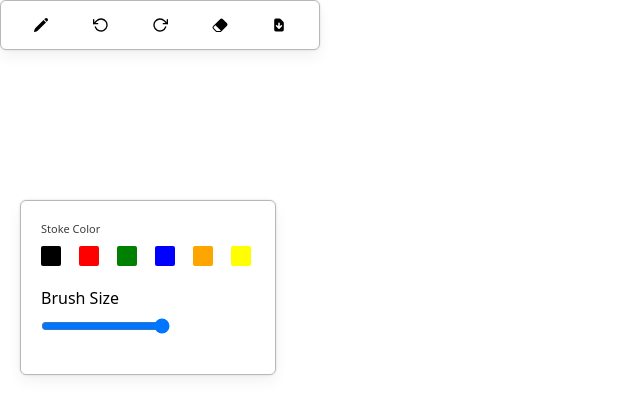
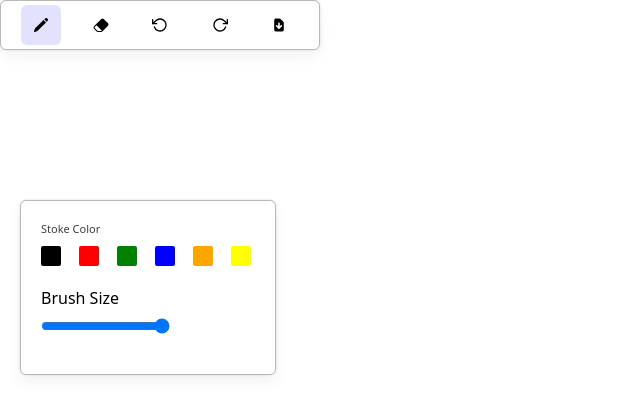
Before and after one commit to prashant136/sketch-book, a Next.js app: page / in a window 1280 px wide. Shown: the top 416 px of the page, without its empty margins (0-640 px from the left). Built offline with nearby package versions, Linux system fonts and the light colour scheme.

Commit message:
redux toolkit setup

```diff
--- a/src/components/Board/index.js
+++ b/src/components/Board/index.js
@@ -4,15 +4,13 @@ import "./index.module.css";
 export default function Board() {
     const canvasRef = useRef(null);
 
-    console.log(canvasRef);
     useEffect(() => {
-        if (!canvasRef.current) return
-        const canvas = canvasRef.current
-        // const context = canvas.getContext('2d')
-console.log('canvas', canvas);
+        if (!canvasRef.current) return;
+        const canvas = canvasRef.current;
+        const context = canvas.getContext("2d");
         // when mounting
-        canvas.width = window.innerWidth
-        canvas.height = window.innerHeight
-    }, [])
+        canvas.width = window.innerWidth;
+        canvas.height = window.innerHeight;
+    }, []);
     return <canvas ref={canvasRef}>Board</canvas>;
 }
--- a/src/components/Menu/index.js
+++ b/src/components/Menu/index.js
@@ -3,14 +3,37 @@ import { HiPencil } from "react-icons/hi2";
 import { FiRotateCcw, FiRotateCw } from "react-icons/fi";
 import { BsEraserFill } from "react-icons/bs";
 import { HiDocumentDownload } from "react-icons/hi";
-
 import styles from "./index.module.css";
+import cx from "classnames";
+import { useDispatch, useSelector } from "react-redux";
+import { MENU_ITEMS } from "@/constants";
+import { menuItemClick, actionItemClick } from "@/slice/menuSlice";
 
 export default function Menu() {
+    const dispatch = useDispatch();
+    const activeMenuItem = useSelector((state) => state.menu.activeMenuItem);
+
     return (
         <div className={styles.menuContainer}>
-            <div className={styles.iconWrapper}>
+            <div
+                className={cx(styles.iconWrapper, {
+                    [styles.hover]: activeMenuItem === MENU_ITEMS.PENCIL
+                })}
+                onClick={() => {
+                    dispatch(menuItemClick(MENU_ITEMS.PENCIL));
+                }}
+            >
                 <HiPencil className={styles.icon} />
+            </div>
+            <div
+                className={cx(styles.iconWrapper, {
+                    [styles.hover]: activeMenuItem === MENU_ITEMS.ERASER
+                })}
+                onClick={() => {
+                    dispatch(menuItemClick(MENU_ITEMS.ERASER));
+                }}
+            >
+                <BsEraserFill className={styles.icon} />
             </div>
             <div className={styles.iconWrapper}>
                 <FiRotateCcw className={styles.icon} />
@@ -19,9 +42,6 @@ export default function Menu() {
                 <FiRotateCw className={styles.icon} />
             </div>
             <div className={styles.iconWrapper}>
-                <BsEraserFill className={styles.icon} />
-            </div>
-            <div className={styles.iconWrapper}>
                 <HiDocumentDownload className={styles.icon} />
             </div>
         </div>
--- a/src/components/Menu/index.module.css
+++ b/src/components/Menu/index.module.css
@@ -8,9 +8,8 @@
     .iconWrapper {
         @apply cursor-pointer flex justify-center items-center h-10 w-10 rounded-md;
 
-        &:active,
-        &.hover {
-            background-color: theme('colors.text2');
+        &.hover, &:active {
+            background-color: theme('colors.text2') !important;
         }
     }
 }
--- a/src/components/Toolbox/index.js
+++ b/src/components/Toolbox/index.js
@@ -1,14 +1,22 @@
 import React from "react";
 import styles from "./index.module.css";
-import { COLORS } from "@/constants";
+import { COLORS, MENU_ITEMS } from "@/constants";
+import { useSelector } from "react-redux";
 
 export default function Toolbox() {
+    const menuSelector = useSelector((state) => state.menu);
+
+    const strokeColor = menuSelector.activeMenuItem === MENU_ITEMS.PENCIL;
+    const brushSize =
+        menuSelector.activeMenuItem === MENU_ITEMS.PENCIL || MENU_ITEMS.ERASER;
+
     const updateBrushSize = (e) => {
         console.log(e.target.value);
     };
 
     return (
         <div className={styles.toolBoxContainer}>
+            {strokeColor && (
                 <div className={styles.toolItem}>
                     <h4 className={styles.toolText}> Stoke Color</h4>
                     <div className={styles.itemContainer}>
@@ -38,6 +46,8 @@ export default function Toolbox() {
                         />
                     </div>
                 </div>
+            )}
+            {brushSize && (
                 <div className={styles.toolItem}>
                     <h4 className={styles.tooltext}> Brush Size</h4>
                     <div className={styles.itemContainer}>
@@ -50,6 +60,7 @@ export default function Toolbox() {
                         />
                     </div>
                 </div>
+            )}
         </div>
     );
 }
--- a/src/slice/menuSlice.js
+++ b/src/slice/menuSlice.js
@@ -0,0 +1,35 @@
+/***
+ *
+ * What is createSlice in Redux Toolkit?
+ *
+ * createSlice is a higher order function that accepts an initial state, an object
+ * full of reducer functions and a slice name. It automatically generates action
+ * creators and action types that correspond to the reducers and state.
+ *
+ * In Redux-Toolkit, the createSlice method helps us create a slice of the redux-store.
+ * This function aims to reduce the boilerplate required to add data to redux.
+ * Internally, it uses createAction and createReducer.
+ *
+ */
+
+import { createSlice } from "@reduxjs/toolkit";
+import { MENU_ITEMS } from "@/constants";
+
+const initialState = {
+    activeMenuItem: MENU_ITEMS.PENCIL,
+    actionMenuItem: null,
+};
+const menuSlice = createSlice({
+    name: "menu",
+    initialState,
+    reducers: {
+        menuItemClick: (state, action) => {
+            state.activeMenuItem = action.payload;
+        },
+        actionItemClick: (state, action) => {
+            state.actionMenuItem = action.payload;
+        }
+    }
+});
+export const { menuItemClick, actionItemClick } = menuSlice.actions;
+export default menuSlice.reducer
--- a/src/store.js
+++ b/src/store.js
@@ -1,5 +1,8 @@
 import { configureStore } from "@reduxjs/toolkit";
+import menuReducer from './slice/menuSlice'
 
 export const store = configureStore({
-    reducer: {}
+    reducer: {
+        menu: menuReducer
+    }
 });
```
Lines whose indentation alone changed are shown as unchanged.
